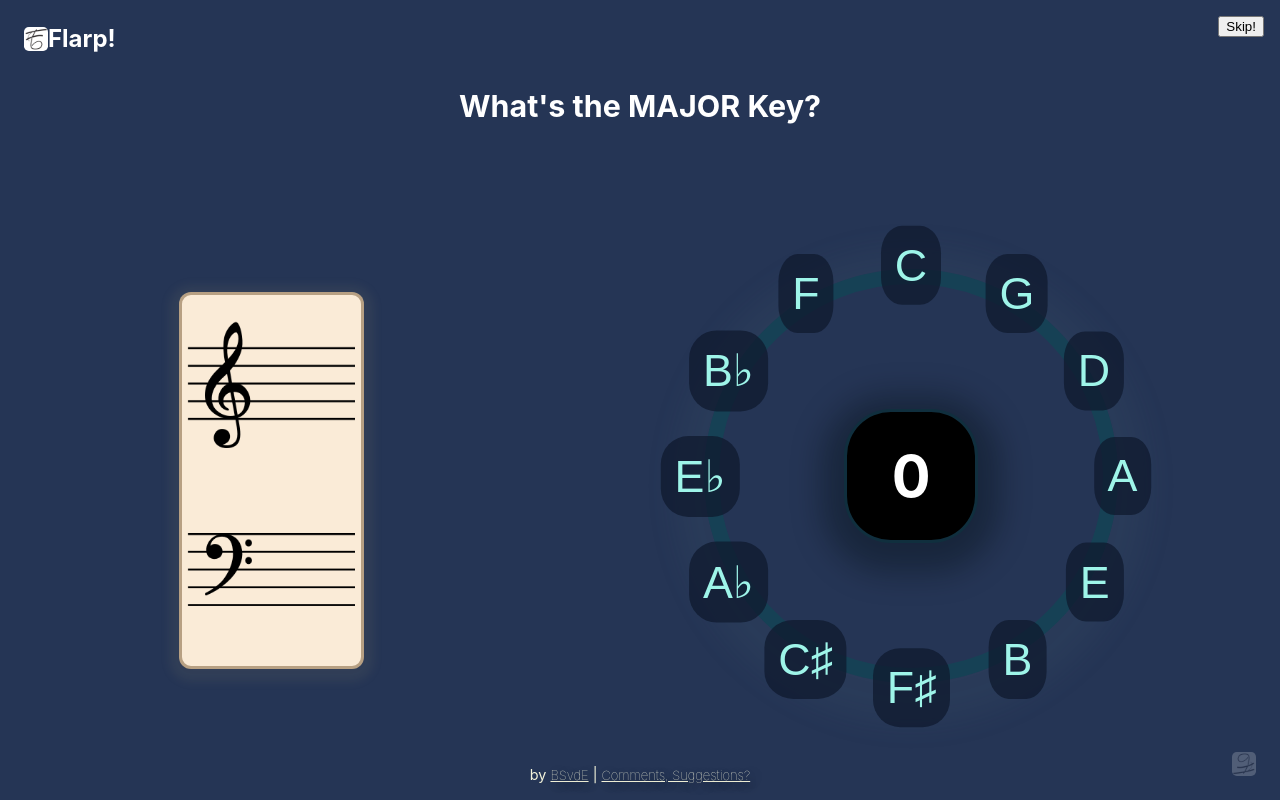
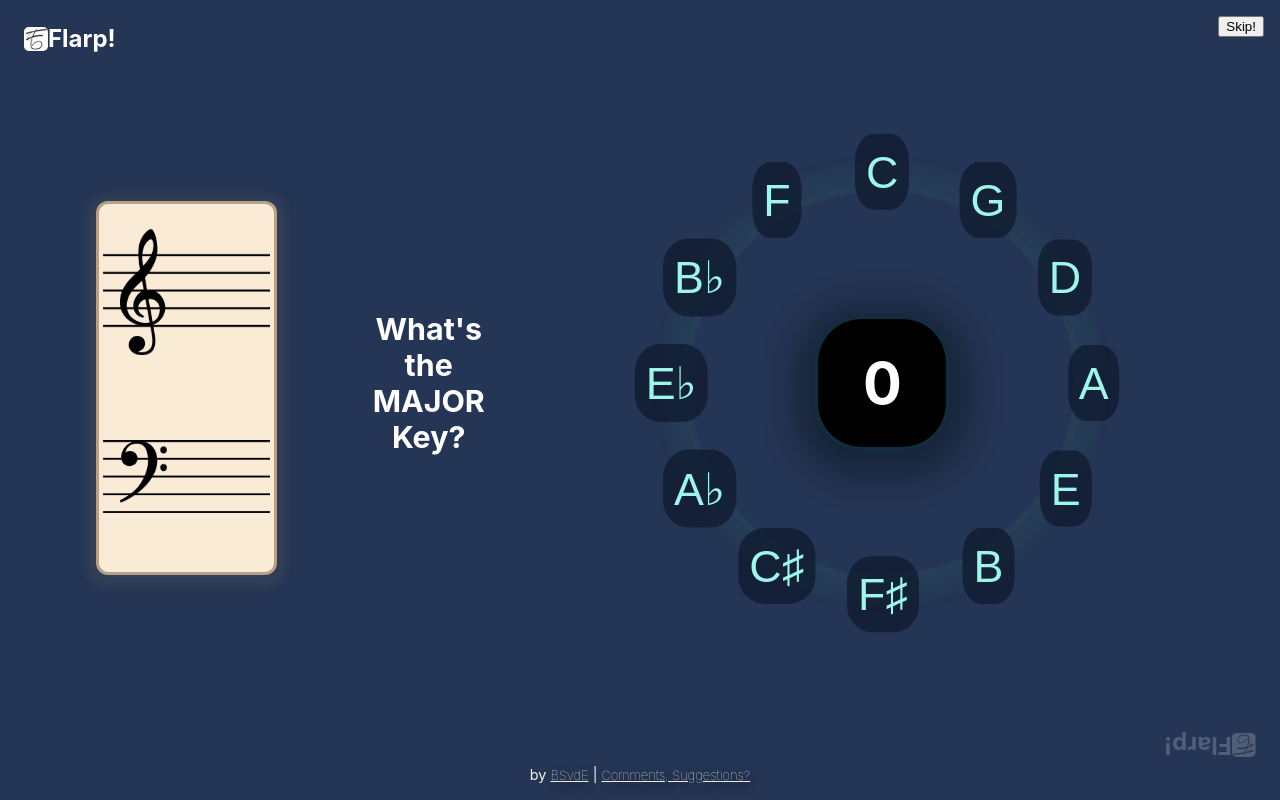
Before and after one commit to bsantero/flarp-music-quiz, a React (Create React App) app: page / in a window 1280 px wide. Built offline with nearby package versions, Linux system fonts and the light colour scheme.

Commit message:
Change some minor cosmetics in UI.

```diff
--- a/src/App.css
+++ b/src/App.css
@@ -1,6 +1,7 @@
 :root {
   --radius: 30vmax;
   --button-text: calc(1.5 * (var(--radius) / 10));
+  --button-padding: calc(1.1 * (var(--button-text) / 5)) calc(.95 * (var(--button-text) / 5));
   --base: calc(var(--radius) / 3.14);
   --button-transform: calc(var(--radius) / 2 + (var(--button-text) / 3) );
 }
@@ -111,6 +112,14 @@ div.Score {
   color: #61dafb;
 }
 
+.key-img {
+  order: 2;
+}
+
+.circleOfFifths {
+  order: 4;
+}
+
 .App-footer {
   height: 1.5em;
   font-size: .9em;
@@ -123,7 +132,7 @@ div.Score {
   opacity: 20%;
   left: unset;
   top: unset;
-  bottom: 3vmin;
+  bottom: 5vmin;
   right: 3vmin;
 }
 
@@ -139,7 +148,8 @@ div.Score {
   text-shadow: 4px 4px 10px rgba(1, 2, 1, 0.596);
 }
 
-.credit a:hover {
-  font-size: 18px;
-  font-size-adjust: 2px;
+.credit a:hover,
+.credit a:active,
+.credit a:focus {
+  color: rgb(197, 197, 174);
 }
--- a/src/circle.css
+++ b/src/circle.css
@@ -12,9 +12,9 @@
   width: var(--radius);
   height: var(--radius);
   padding: 0;
-  border: 15px solid rgba(9, 78, 87, 0.5);
+  border: 8px solid rgba(40, 83, 92, 0.3);
   border-radius: 50%;
-  box-shadow: 0 10px 30px 30px rgba(85, 120, 126, 0.1);
+  box-shadow: 0 0 10px 20px rgba(40, 83, 92, 0.2);
   position: relative;
   display: flex;
   justify-content: center;
@@ -29,7 +29,7 @@
   }
 
 .circleOfFifths button {
-  padding: calc(1.2 * (var(--button-text) / 5));
+  padding: var(--button-padding);
   background: rgba(13, 24, 44, 0.7);
   color: rgb(158, 245, 233);
   border-radius: 35%;
--- a/src/flexbox.css
+++ b/src/flexbox.css
@@ -6,7 +6,7 @@
     }
 
     .App-main .child:first-child {
-        width: 100%;
+        /* width: 100%; */
     }
 
     .Question-bar {
@@ -23,14 +23,12 @@
     .image-container {
         margin-top: 1em;
         flex-grow: 1;
-        order: 2;
         display: flex;
     }
 
     /* .image-container, */
     .circleOfFifths {
         flex-grow: 6;
-        order:4
     }
 
 }
--- a/src/mediaqueries.css
+++ b/src/mediaqueries.css
@@ -7,7 +7,9 @@
   }
 
   .Question-bar {
-    width: 100%;
+    /* width: 100%; */
+    order: 3;
+    flex: 0;
   }
 
   /* .App-main .child:not(:first-child) {
@@ -19,12 +21,12 @@
   }
 
   .image-container {
-    flex-grow: 2;
+    flex-grow: 1;
   }
 
   .image-container,
   .circleOfFifths {
-    margin-bottom: 1em;
+    /* margin-bottom: 1em; */
   }
 
   .circleOfFifths {
@@ -42,7 +44,7 @@
   }
 
   .App-footer .Logo-title {
-      display: none;
+      /* display: none; */
   }
 
 }
```
